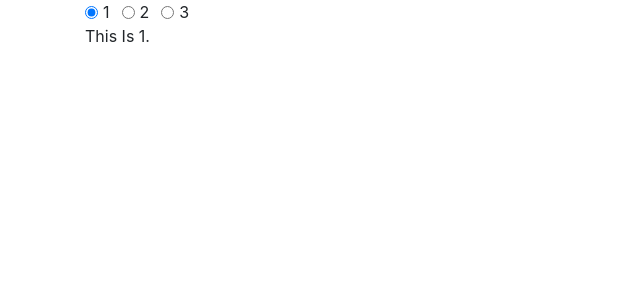
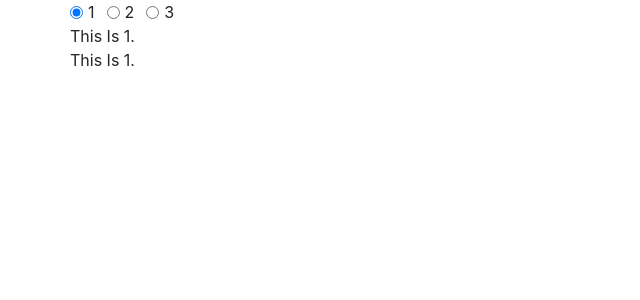
Before and after one commit to chetanpandey21/angular-ivy-xnt8na, an Angular app: page / in a window 1280 px wide. Shown: the top 300 px of the page, without its empty margins (0-640 px from the left). Built offline with nearby package versions, Linux system fonts and the light colour scheme.

Commit message:
1 file modified

```diff
--- a/src/app/app.component.html
+++ b/src/app/app.component.html
@@ -1,4 +1,6 @@
-<div class="container">
+ <div class="container">
+  <div class="row">
+
     <div class="form-check form-check-inline">
     <input class="form-check-input" type="radio" name="inlineRadioOptions" (click)="setRadio(0)" id="inlineRadio1" value="option1" checked>
     <label class="form-check-label" for="inlineRadio1">1</label>
@@ -11,7 +13,9 @@
     <input class="form-check-input" type="radio" name="inlineRadioOptions" (click)="setRadio(2)" id="inlineRadio3" value="option3">
     <label class="form-check-label" for="inlineRadio3">3</label>
   </div>
+    </div>
 
+<div class="row">
   <div *ngIf='radValue==0'>
   This Is 1.
   </div>
@@ -22,3 +26,16 @@
   This Is 3.
   </div>
 </div>
+
+<div class="row">
+  <ng-template [ngIf]='radValue==0'>
+  This Is 1.
+  </ng-template>
+ <ng-template [ngIf]='radValue==1'>
+  This Is 2.
+  </ng-template>
+   <ng-template [ngIf]='radValue==2'>
+  This Is 3.
+</ng-template>
+</div>
+    </div>
```
